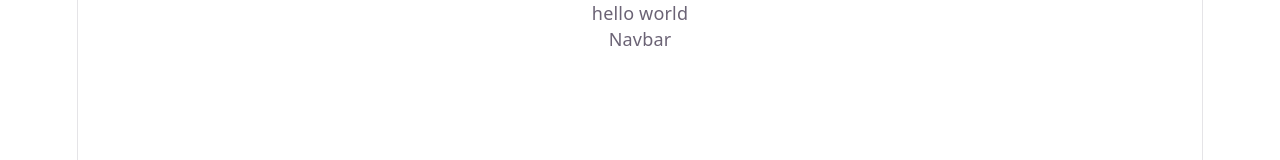
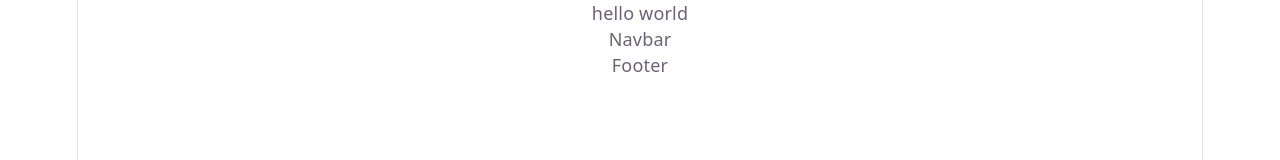
Before and after one commit to NitikaMaharjan/practice-project, a React (Vite) app: page / in a window 1280 px wide. Shown: the top 160 px of the page. Built offline with nearby package versions, Linux system fonts and the light colour scheme.

Commit message:
Added footer component

```diff
--- a/src/App.jsx
+++ b/src/App.jsx
@@ -1,4 +1,5 @@
 import "./App.css"
+import Footer from "./components/Footer"
 import Navbar from "./components/Navbar"
 
 export default function App() {
@@ -6,6 +7,7 @@ export default function App() {
     <div>
       <p>hello world</p>
       <Navbar/>
+      <Footer/>
     </div>
   )
 }
--- /dev/null
+++ b/src/components/Footer.jsx
@@ -0,0 +1,5 @@
+export default function Footer() {
+  return (
+    <div>Footer</div>
+  )
+}
```
